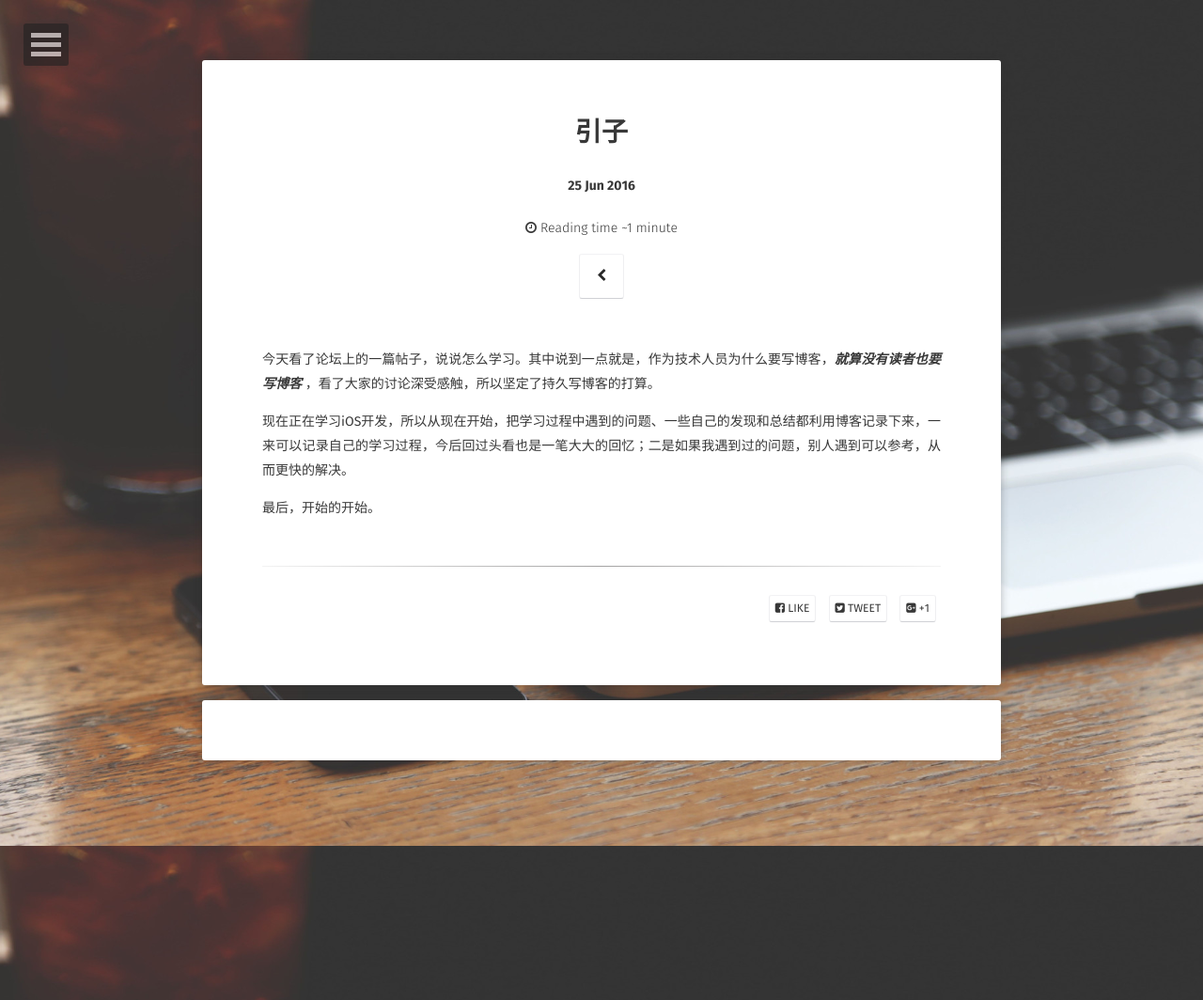
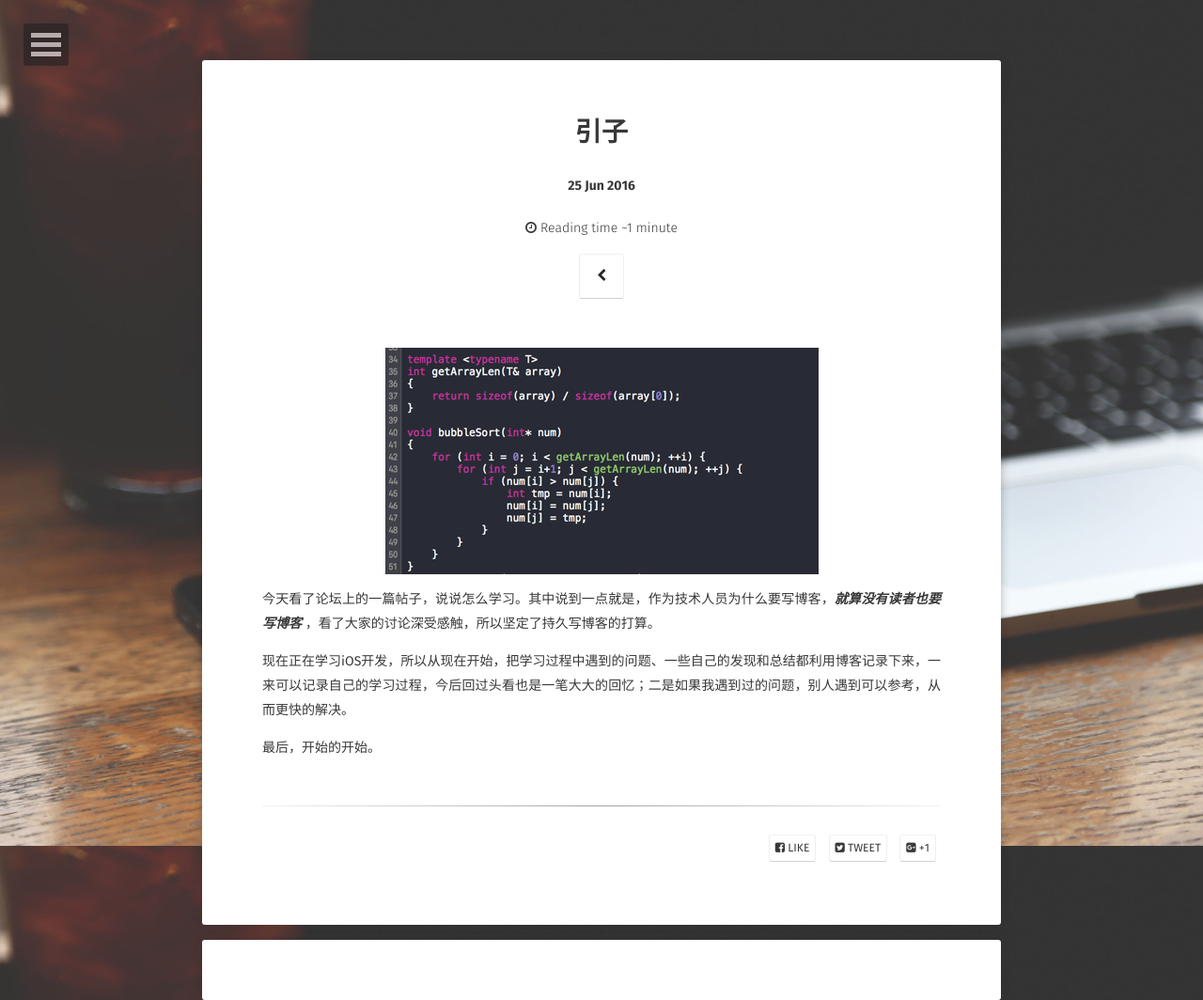
Before and after one commit to longjianjiang/longjianjiang.github.io, a Jekyll site: the page built from _posts/2016-06-25-first.md, in a window 1280 px wide. Shown: the whole page at 94% size. Built offline with Jekyll 4.4.1, drawn with Linux system fonts in a browser that asks for light colours; some web fonts are replaced; comment, search, counter and statistics services are not loaded.

Commit message:
Update 2016-06-25-first.md

```diff
--- a/_posts/2016-06-25-first.md
+++ b/_posts/2016-06-25-first.md
@@ -7,6 +7,8 @@ comments: true
 ---
 
 
+![Snip20160715_1.png](https://github.com/longjianjiang/longjianjiang.github.io/blob/master/images/Snip20160815_2.png)
+
 
 今天看了论坛上的一篇帖子，说说怎么学习。其中说到一点就是，作为技术人员为什么要写博客，***就算没有读者也要写博客*** ，看了大家的讨论深受感触，所以坚定了持久写博客的打算。
 
```
